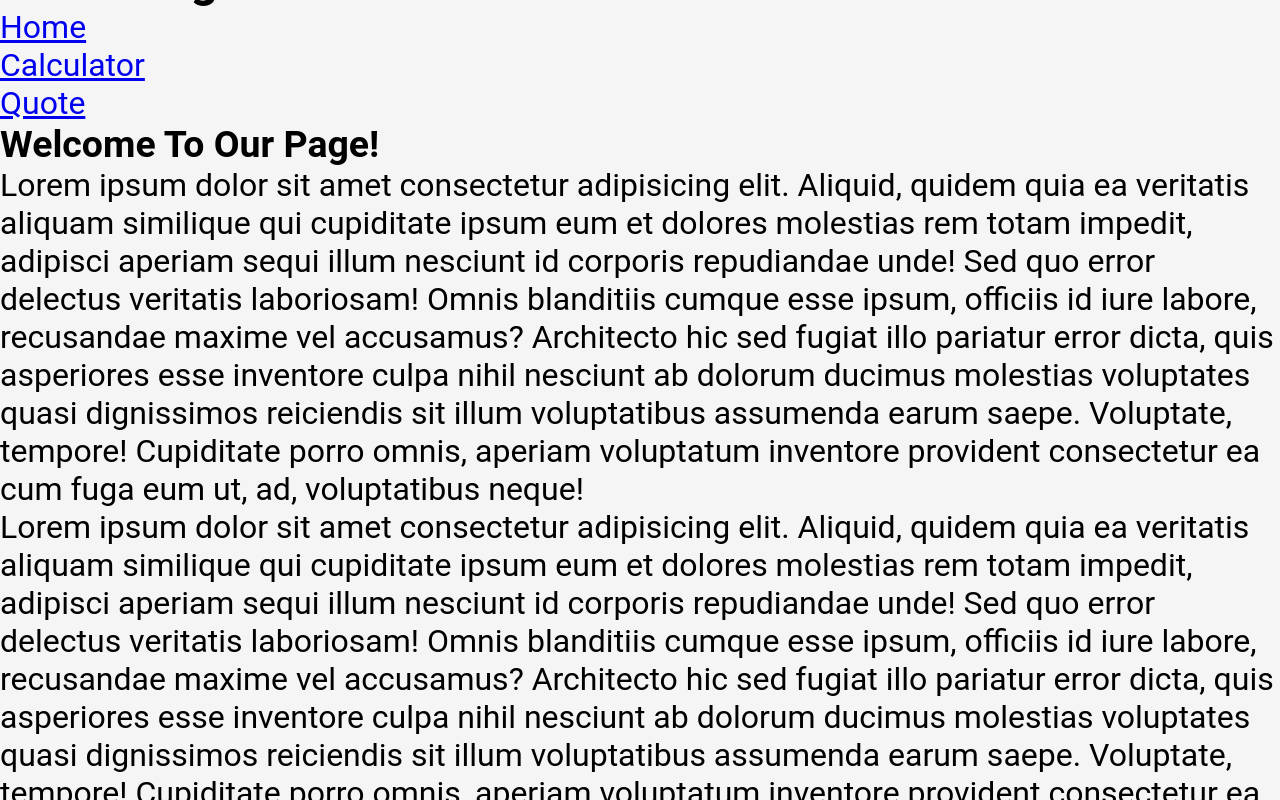
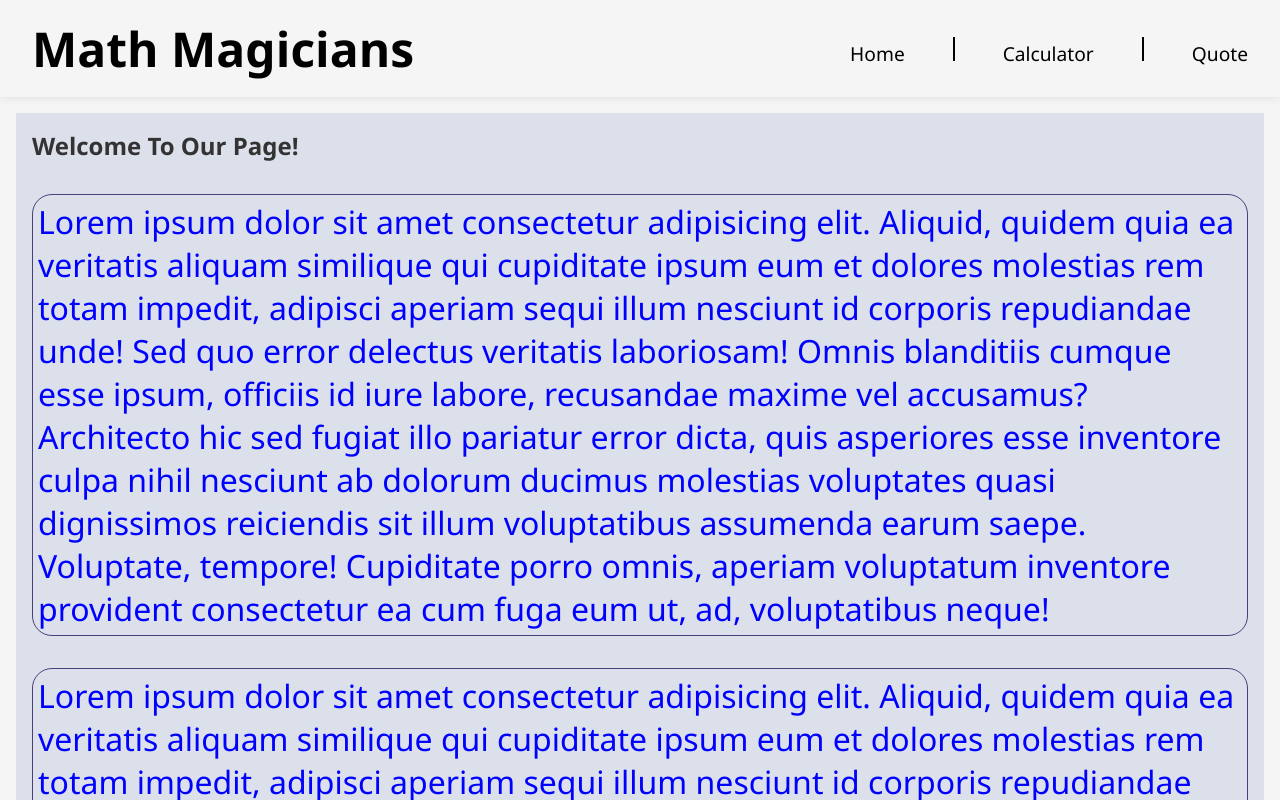
Before and after one commit to AbdelazizSoliman/Math-Magicians, a React (Create React App) app: page / in a window 1280 px wide. Shown: the top 800 px of the page. Built offline with nearby package versions, Linux system fonts and the light colour scheme.

Commit message:
Improve styling

```diff
--- a/src/App.css
+++ b/src/App.css
@@ -14,21 +14,31 @@
 }
 
 body {
-  background-color: rgb(233, 226, 217);
-  display: grid;
+  background-color: rgb(217, 226, 233);
+  display: flex;
+  flex-direction: column;
   place-content: center;
-  font-family: "Roboto", sans-serif;
+  font-family:'Segoe UI', Tahoma, Geneva, Verdana, sans-serif;
   height: 100vh;
+  width: 100vw;
   font-size: 2rem;
+}
+
+.App {
+  display: flex;
+  flex-direction: column;
+  height: 100%;
+  width: 100%;
 }
 
 .calc {
   display: grid;
-  height: 100%;
-  width: 100%;
+  height: 80%;
+  width: 40%;
   grid-template-columns: repeat(4, 1fr);
   grid-template-rows: repeat(6, 1fr);
   gap: 1px;
+  margin-left: 50%;
 }
 
 #result {
@@ -78,3 +88,64 @@ body {
   align-items: center;
   padding-left: 2rem;
 }
+
+.nav {
+  display: flex;
+  justify-content: space-between;
+  align-items: center;
+  padding: 1rem 2rem;
+  box-shadow: 0 0 10px rgba(0, 0, 0, 0.1);
+}
+
+.nav ul {
+  list-style: none;
+  margin: 0;
+  padding: 0;
+  display: flex;
+  flex-direction: row;
+  gap: 3rem;
+  align-items: center;
+}
+
+.nav a {
+  text-decoration: none;
+  color: #000;
+  font-size: 1.2rem;
+  font-weight: 500;
+  padding-left: 0;
+}
+
+.right {
+  border-right: 1px solid #000;
+}
+
+.line {
+  border: 1px solid #000;
+  width: 0;
+  height: 1.5rem;
+  text-align: center;
+}
+
+.home {
+  display: flex;
+  flex-direction: column;
+  justify-content: flex-start;
+  gap: 2rem;
+  margin: 1rem 1rem;
+  padding: 1rem 1rem;
+  background-color: rgb(220, 224, 235);
+}
+
+p {
+  color: blue;
+  border: rgb(72, 64, 122) solid 1px;
+  border-radius: 20px;
+  padding: 5px;
+}
+
+h3 {
+  font-size: 1.5rem;
+  color: #333;
+  font-weight: bold;
+
+}
--- a/src/App.js
+++ b/src/App.js
@@ -8,7 +8,7 @@ import NavBar from './components/NavBar';
 import FetchData from './components/FetchData';
 
 const App = () => (
-  <div>
+  <div className="App">
     <NavBar />
     <Routes>
       <Route path="/" element={<Home />} />
--- a/src/components/Calculator.js
+++ b/src/components/Calculator.js
@@ -15,7 +15,9 @@ function Calculator() {
   };
 
   return (
+    <>
       <div className="calc">
+        {/* <div><h2>Lets do some math!</h2></div> */}
         <DisplayResult result={calculation.next || calculation.total || '0'} operation={calculation.operation} />
         <input type="button" value="AC" className="button light-gray" onClick={() => handleButtonClick('AC')} />
         <input type="button" value="+/-" className="button light-gray" onClick={() => handleButtonClick('+/-')} />
@@ -37,6 +39,7 @@ function Calculator() {
         <input type="button" value="." className="button light-gray" onClick={() => handleButtonClick('.')} />
         <input type="button" value="=" className="button orange" onClick={() => handleButtonClick('=')} />
       </div>
+    </>
   );
 }
 
--- a/src/components/FetchData.js
+++ b/src/components/FetchData.js
@@ -45,7 +45,6 @@ const FetchData = () => {
 
   return (
     <div className={styles.quote}>
-      <h2>Quote</h2>
       <p className={styles.quote}>{quote}</p>
       <p className={styles.author}>{author}</p>
     </div>
--- /dev/null
+++ b/src/components/Sum.mock.js
@@ -0,0 +1,2 @@
+const sum = (a, b) => a + b;
+export default sum;
--- a/src/components/quotes.module.css
+++ b/src/components/quotes.module.css
@@ -3,9 +3,7 @@
   flex-direction: column;
   align-items: center;
   justify-content: center;
-  background-color: rgba(156, 175, 182, 0.432);
-  width: 80%;
-  height: 100%;
+  background-color: rgba(133, 211, 240, 0.432);
   padding: 2rem;
   margin: auto;
   border-radius: 30px;
@@ -13,5 +11,6 @@
 }
 
 .author {
-  color: rgb(10, 10, 10);
+  color: rgb(40, 43, 97);
+  margin-top: 1rem;
 }
```
Also changed, not shown: 1 other file (tests, documents, lock files or other folders). Lines whose indentation alone changed are shown as unchanged.
